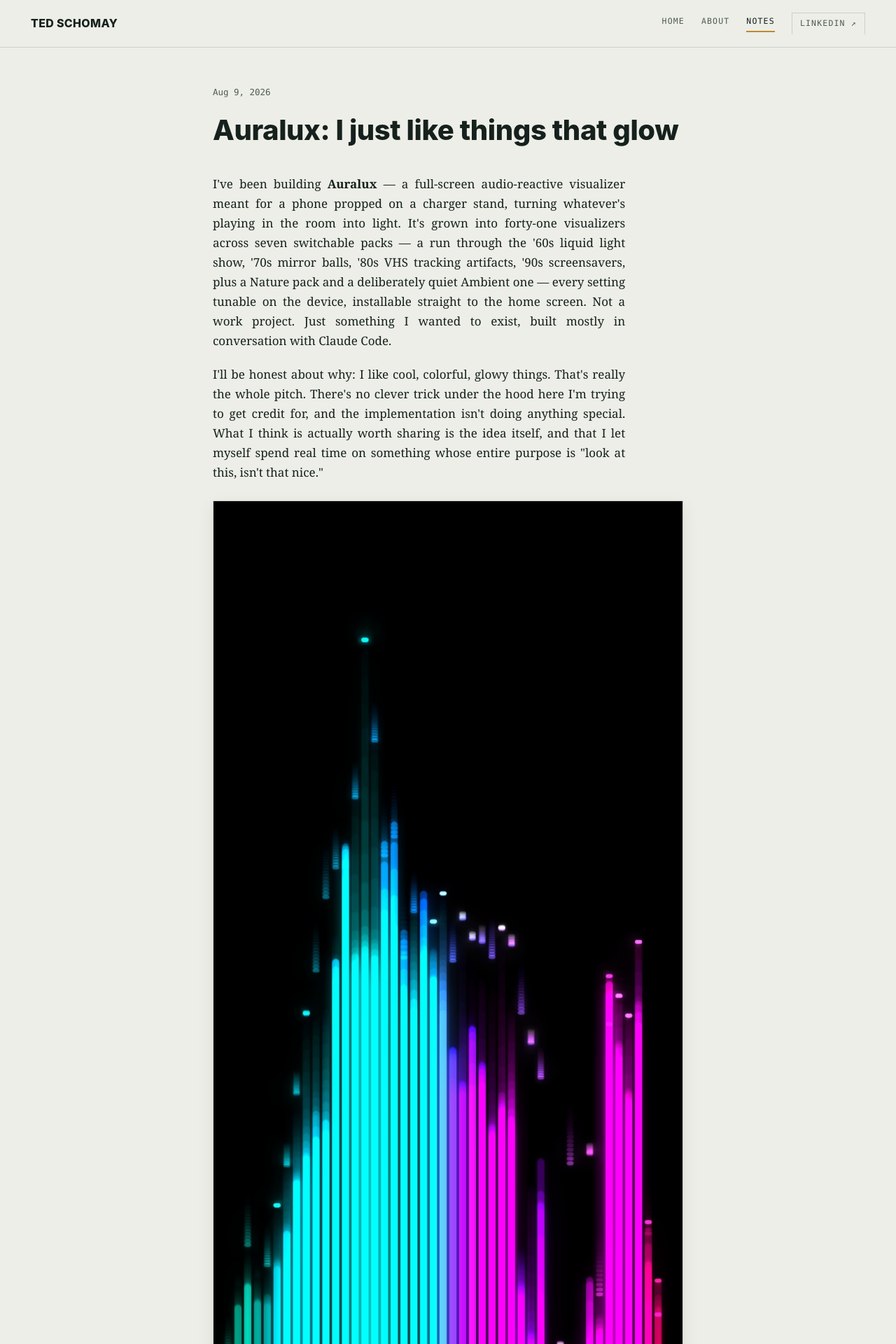
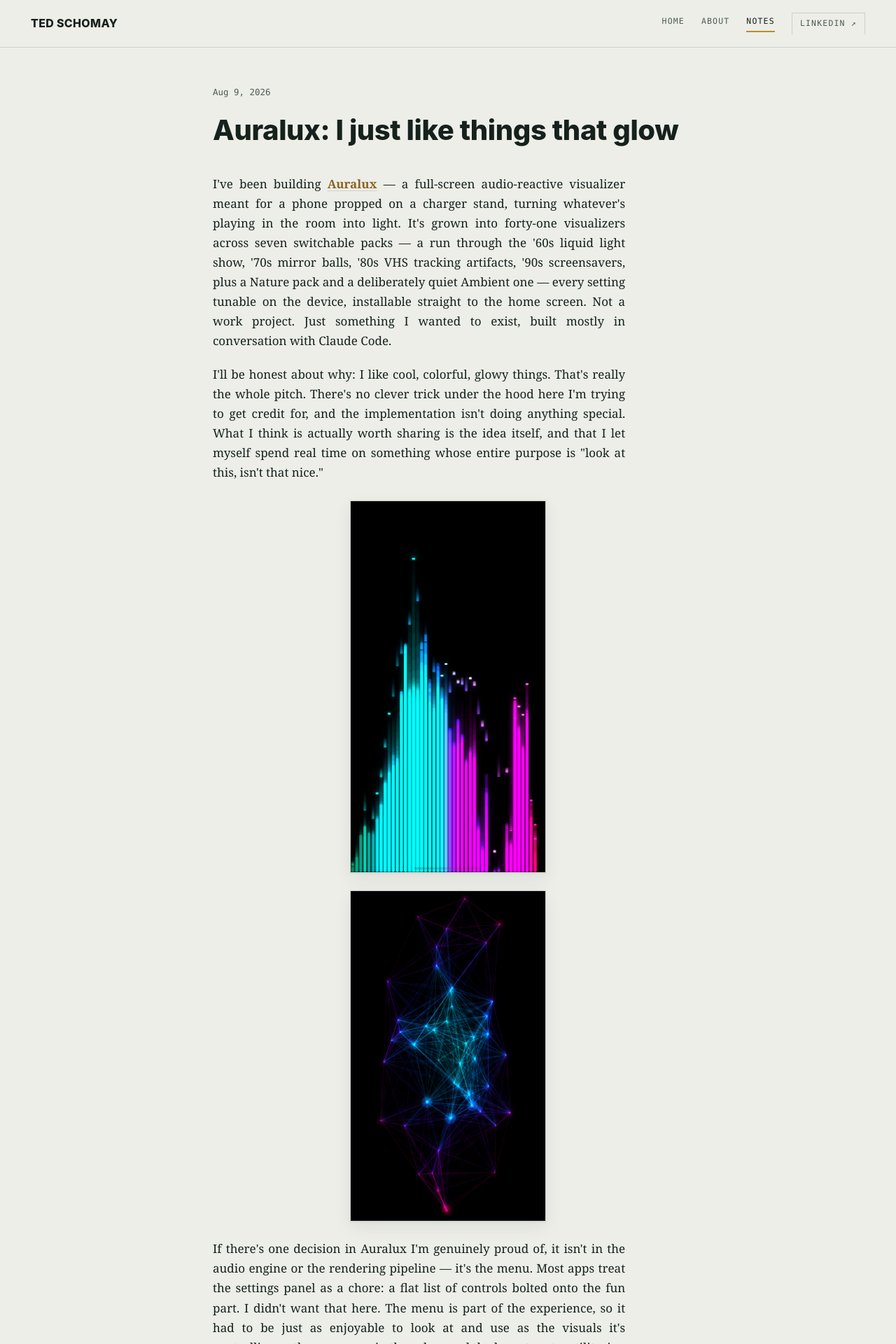
Before and after one commit to tschomay/tschomay.github.io, a Jekyll site: the page built from _posts/2026-08-09-auralux.md, in a window 1280 px wide. Shown: the top 1920 px of the page at 70% size. Built offline with Jekyll 4.4.1, drawn with Linux system fonts in a browser that asks for light colours.

Commit message:
Drop about-page portrait caption, add avatar to documentation-quest post, shrink Auralux screenshots
- Remove the file-name/duotone figcaption under the About page portrait
- Add the 8-bit adventurer avatar inline in the documentation-quest post
- Shrink the three Auralux screenshots so they don't dominate the post
- Link the first "Auralux" mention to the live site, alongside the existing closing link

Co-Authored-By: Claude Sonnet 5 <noreply@anthropic.com>
Claude-Session: https://claude.ai/code/session_01E4ZqbrAXZEiV5BGL71HSQh

```diff
--- a/_posts/2026-08-09-auralux.md
+++ b/_posts/2026-08-09-auralux.md
@@ -4,7 +4,7 @@ title: "Auralux: I just like things that glow"
 ---
 
 <p align="justify">
-I've been building <b>Auralux</b> — a full-screen audio-reactive visualizer meant for a phone propped on a charger stand, turning whatever's playing in the room into light. It's grown into forty-one visualizers across seven switchable packs — a run through the '60s liquid light show, '70s mirror balls, '80s VHS tracking artifacts, '90s screensavers, plus a Nature pack and a deliberately quiet Ambient one — every setting tunable on the device, installable straight to the home screen. Not a work project. Just something I wanted to exist, built mostly in conversation with Claude Code.
+I've been building <a href="https://auralux-viz.vercel.app" target="_blank"><b>Auralux</b></a> — a full-screen audio-reactive visualizer meant for a phone propped on a charger stand, turning whatever's playing in the room into light. It's grown into forty-one visualizers across seven switchable packs — a run through the '60s liquid light show, '70s mirror balls, '80s VHS tracking artifacts, '90s screensavers, plus a Nature pack and a deliberately quiet Ambient one — every setting tunable on the device, installable straight to the home screen. Not a work project. Just something I wanted to exist, built mostly in conversation with Claude Code.
 </p>
 
 <p align="justify">
@@ -12,10 +12,10 @@ I'll be honest about why: I like cool, colorful, glowy things. That's really the
 </p>
 
 <p align="center">
-<img src="/assets/images/auralux/bars.jpg" alt="Auralux's Bar Chart visualizer in the Aurora palette, teal fading into magenta" style="max-width:100%;">
+<img src="/assets/images/auralux/bars.jpg" alt="Auralux's Bar Chart visualizer in the Aurora palette, teal fading into magenta" style="max-width:280px; width:100%;">
 </p>
 <p align="center">
-<img src="/assets/images/auralux/web.jpg" alt="One of Auralux's visualizers rendering a glowing network of connected points" style="max-width:100%;">
+<img src="/assets/images/auralux/web.jpg" alt="One of Auralux's visualizers rendering a glowing network of connected points" style="max-width:280px; width:100%;">
 </p>
 
 <p align="justify">
@@ -23,7 +23,7 @@ If there's one decision in Auralux I'm genuinely proud of, it isn't in the audio
 </p>
 
 <p align="center">
-<img src="/assets/images/auralux/menu.jpg" alt="Auralux's menu open, showing the Look panel with vis packs, visualizers, and palettes, and the Facets panel below it" style="max-width:100%;">
+<img src="/assets/images/auralux/menu.jpg" alt="Auralux's menu open, showing the Look panel with vis packs, visualizers, and palettes, and the Facets panel below it" style="max-width:280px; width:100%;">
 </p>
 
 <p align="justify">
```
Also changed, not shown: _posts/2026-08-14-documentation-quest.md (+1 -1 lines), about.md (+0 -1 lines), assets/images/ted-8bit-avatar.png (added).
